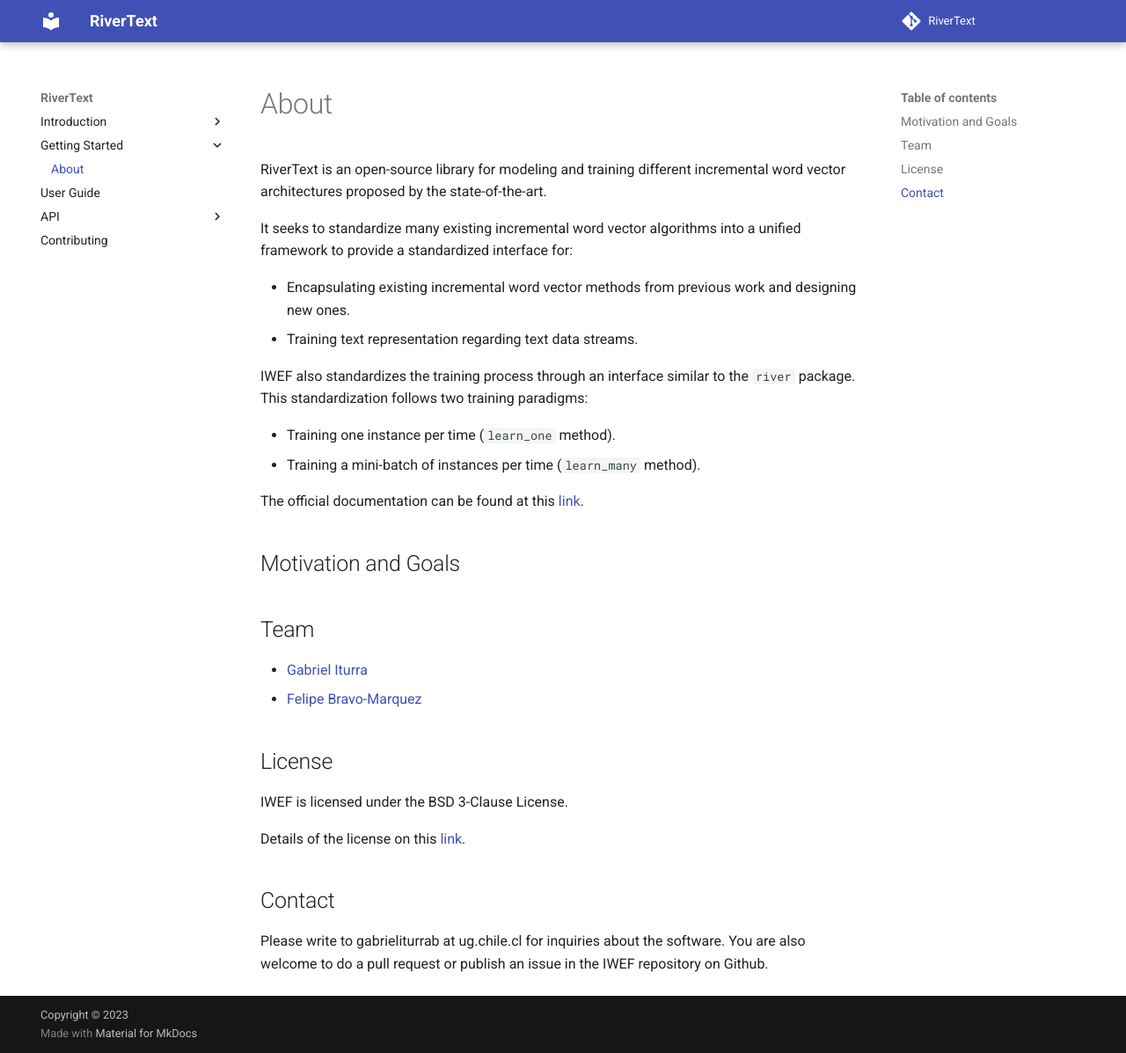
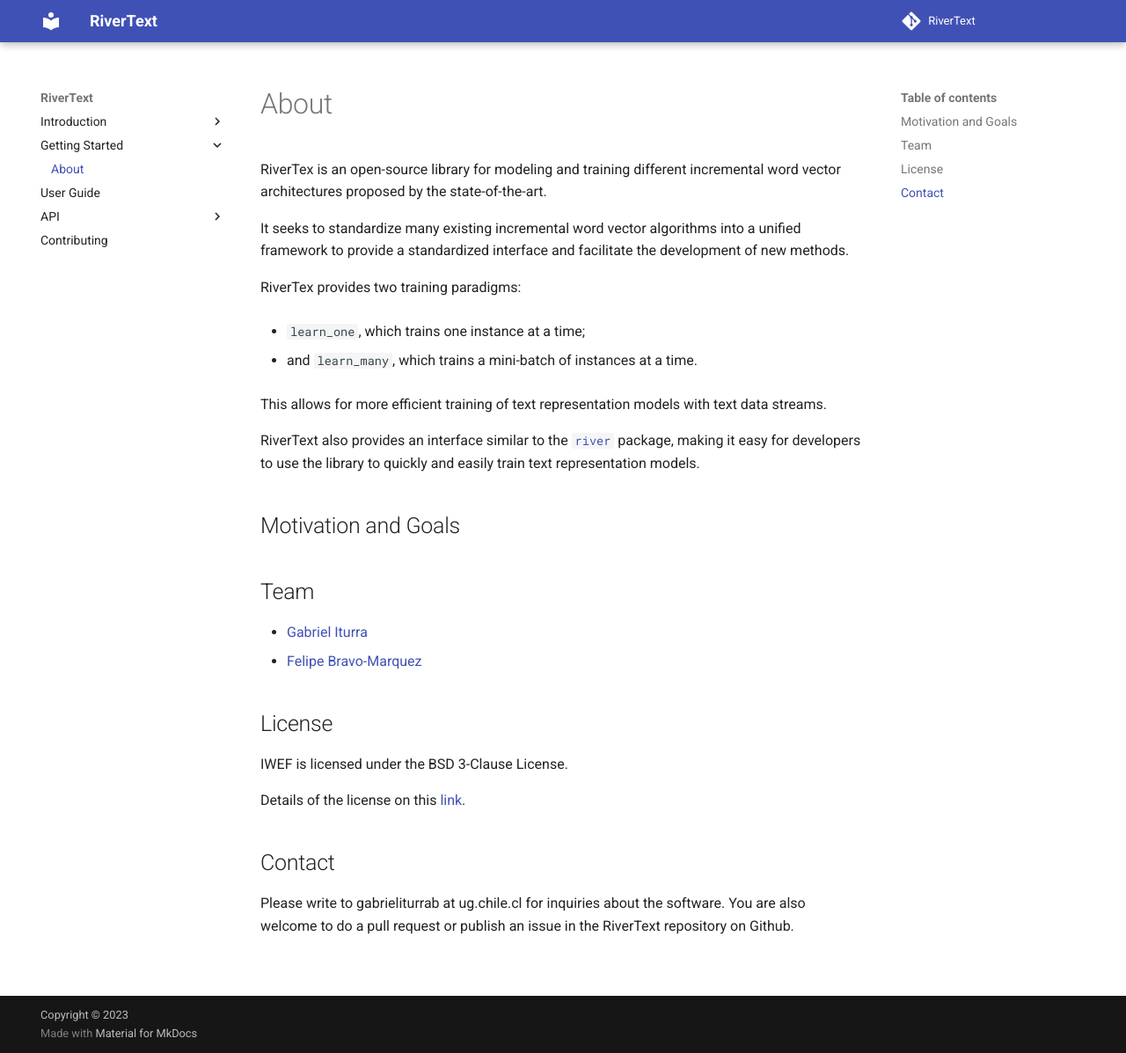
Before and after one commit to dccuchile/rivertext, an MkDocs documentation site: the page built from docs/getting_started/about.md, in a window 1280 px wide and 1197 px high. Shown: the whole window at 88% size. Built offline with MkDocs 1.6.1 and Material for MkDocs 9.7.7, drawn with Linux system fonts in a browser that asks for light colours; comment, search, counter and statistics services are not loaded.

Commit message:
update names and links in about page

```diff
--- a/docs/getting_started/about.md
+++ b/docs/getting_started/about.md
@@ -1,21 +1,20 @@
 # About
 
-RiverText is an open-source library for modeling and
-training different incremental word vector architectures proposed by the state-of-the-art.
+RiverTex is an open-source library for modeling and training different incremental word vector architectures proposed by the state-of-the-art.
 
-It seeks to standardize many existing incremental word vector algorithms into a unified
-framework to provide a standardized interface for:
+It seeks to standardize many existing incremental word vector algorithms into a unified framework to provide a standardized
+interface and facilitate the development of new methods.
 
-* Encapsulating existing incremental word vector methods from previous work and designing new ones.
-* Training text representation regarding text data streams.
+RiverTex provides two training paradigms:
 
-IWEF also standardizes the training process through an interface similar to the `river` package. This standardization follows two training paradigms:
+* `learn_one`, which trains one instance at a time;
 
-* Training one instance per time (`learn_one` method).
-* Training a mini-batch of instances per time (`learn_many` method).
+* and `learn_many`, which trains a mini-batch of instances at a time.
 
-The official documentation can be found at this [link](https://giturra.github.io/iwef/).
+This allows for more efficient training of text representation models with text data streams.
 
+RiverText also provides an interface similar to the [`river`](https://riverml.xyz/0.14.0/) package, making it easy for developers to use the library to quickly
+and easily train text representation models.
 
 ## Motivation and Goals
 
@@ -23,7 +22,7 @@
 ## Team
 
 
-* [Gabriel Iturra](https://giturra.github.io/)
+* [Gabriel Iturra](hhttps://giturra.cl/)
 * [Felipe Bravo-Marquez](https://felipebravom.com/)
 
 
@@ -31,9 +30,9 @@
 
 IWEF is licensed under the BSD 3-Clause License.
 
-Details of the license on this [link](https://github.com/giturra/iwef/blob/main/LICENSE).
+Details of the license on this [link](https://github.com/dccuchile/rivertext/blob/main/LICENSE).
 
 
 ## Contact
 
-Please write to gabrieliturrab at ug.chile.cl for inquiries about the software. You are also welcome to do a pull request or publish an issue in the IWEF repository on Github.
+Please write to gabrieliturrab at ug.chile.cl for inquiries about the software. You are also welcome to do a pull request or publish an issue in the RiverText repository on Github.
```
